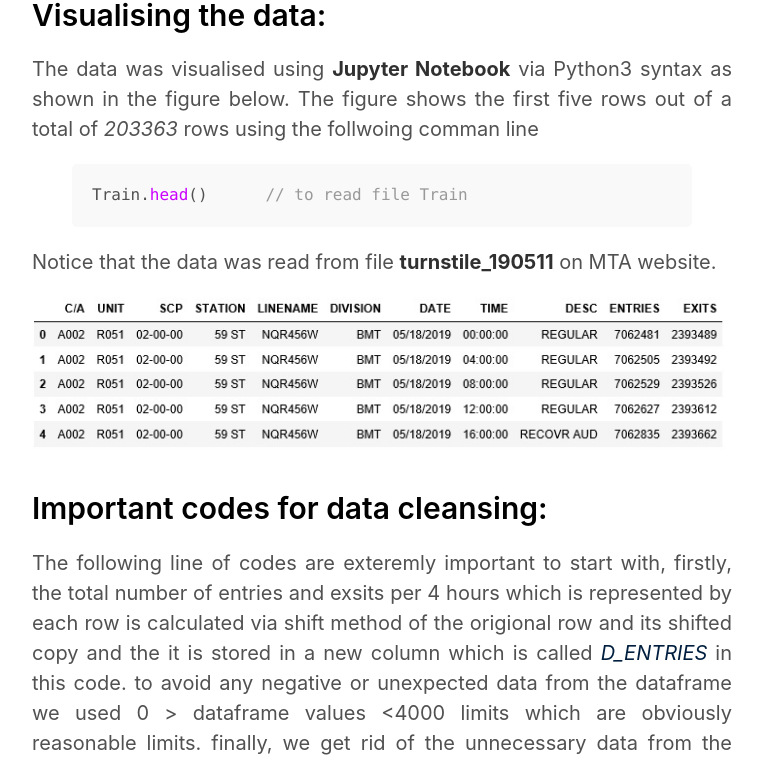
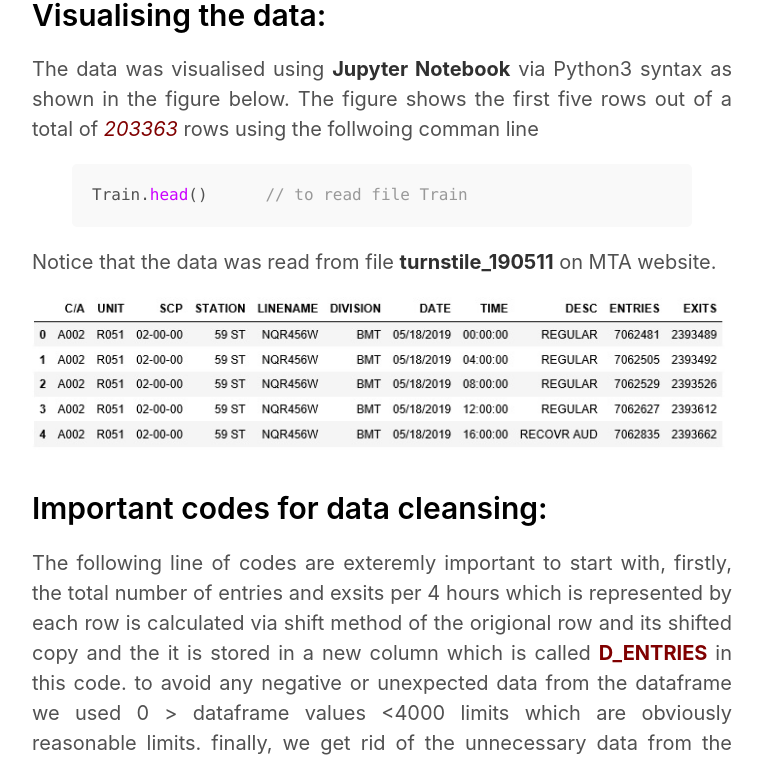
Before and after one commit to alafnan/alafnan.github.io, a Jekyll site: the page built from _posts/2015-01-6-example-content.md, in a window 1280 px wide. Shown: the part 1826-2583 px from the top of the page, without its empty margins (258-1021 px from the left). Built offline with Jekyll 4.4.1, drawn with Linux system fonts in a browser that asks for light colours.

Commit message:
Update 2015-01-6-example-content.md

```diff
--- a/_posts/2015-01-6-example-content.md
+++ b/_posts/2015-01-6-example-content.md
@@ -32,11 +32,11 @@ Click the Link: [Turnstile Data MTA Website](http://web.mta.info/developers/turn
 ![Project Approach Image]({{ site.url }}/images/pro1.jpg)
 
 <h1 style="font-size:1.5em; color:#000000; margin-top: 2rem; margin-bottom: 1rem;">Visualising the data:</h1>
-<p style="text-align: justify; text-justify: inter-word;"> The data was visualised using <strong>Jupyter Notebook</strong> via Python3 syntax as shown in the figure below. The figure shows the first five rows out of a total of <i>203363</i> rows using the follwoing comman line {% highlight js %}Train.head()      // to read file Train{% endhighlight %} Notice that the data was read from file <strong>turnstile_190511</strong> on MTA website. </p>
+<p style="text-align: justify; text-justify: inter-word;"> The data was visualised using <strong>Jupyter Notebook</strong> via Python3 syntax as shown in the figure below. The figure shows the first five rows out of a total of <i style="color:Maroon;">203363</i> rows using the follwoing comman line {% highlight js %}Train.head()      // to read file Train{% endhighlight %} Notice that the data was read from file <strong>turnstile_190511</strong> on MTA website. </p>
 ![Data]({{ site.url }}/images/pro2.jpg)
 
 <h1 style="font-size:1.5em; color:#000000; margin-top: 2rem; margin-bottom: 1rem;">Important codes for data cleansing:</h1>
-<p style="text-align: justify; text-justify: inter-word;"> The following line of codes are exteremly important to start with, firstly, the total number of entries and exsits per 4 hours which is represented by each row is calculated via shift method of the origional row and its shifted copy and the it is stored in a new column which is called <i style="color: #001f3f;">D_ENTRIES</i> in this code. to avoid any negative or unexpected data from the dataframe we used 0 > dataframe values <4000 limits which are obviously reasonable limits. finally, we get rid of the unnecessary data from the dataframe.</p>
+<p style="text-align: justify; text-justify: inter-word;"> The following line of codes are exteremly important to start with, firstly, the total number of entries and exsits per 4 hours which is represented by each row is calculated via shift method of the origional row and its shifted copy and the it is stored in a new column which is called <strong style="color: Maroon;">D_ENTRIES</strong> in this code. to avoid any negative or unexpected data from the dataframe we used 0 > dataframe values <4000 limits which are obviously reasonable limits. finally, we get rid of the unnecessary data from the dataframe.</p>
 {% highlight js %}
 // Importing main libraries
 import datetime
```
